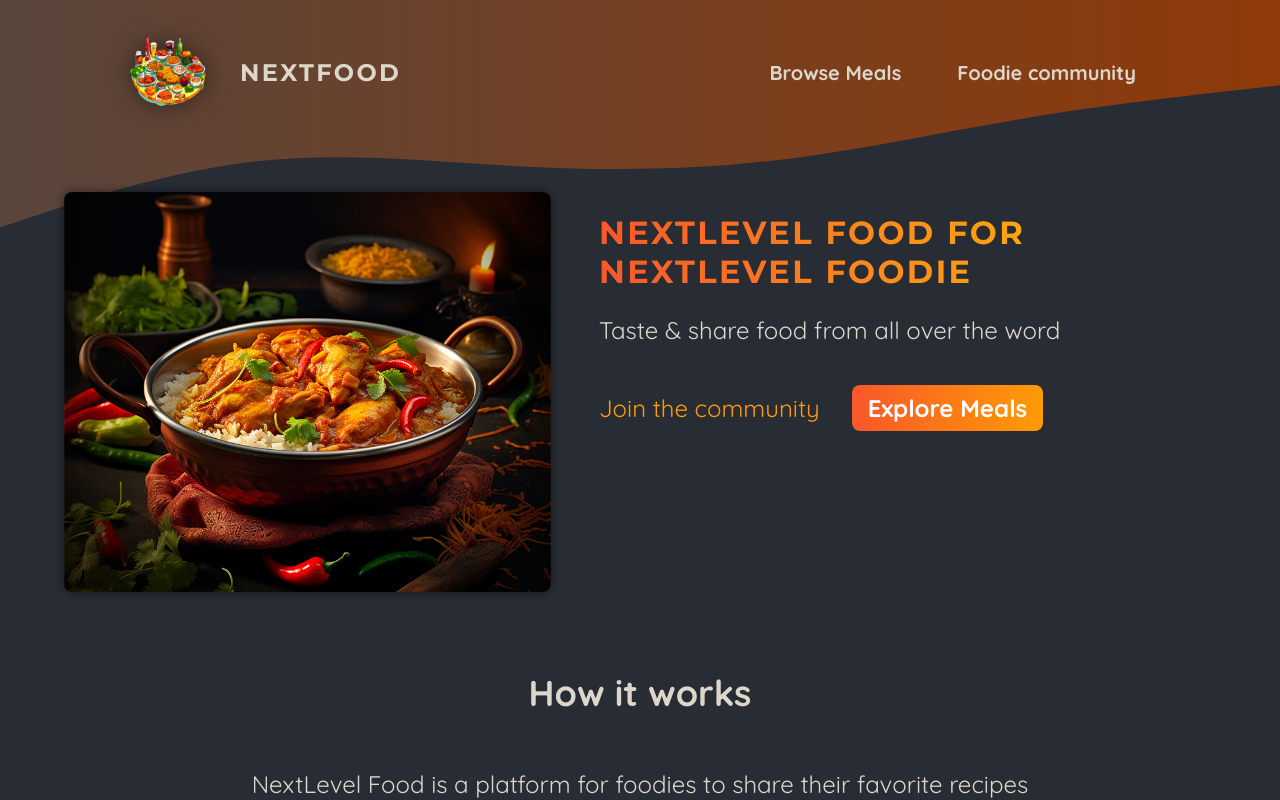
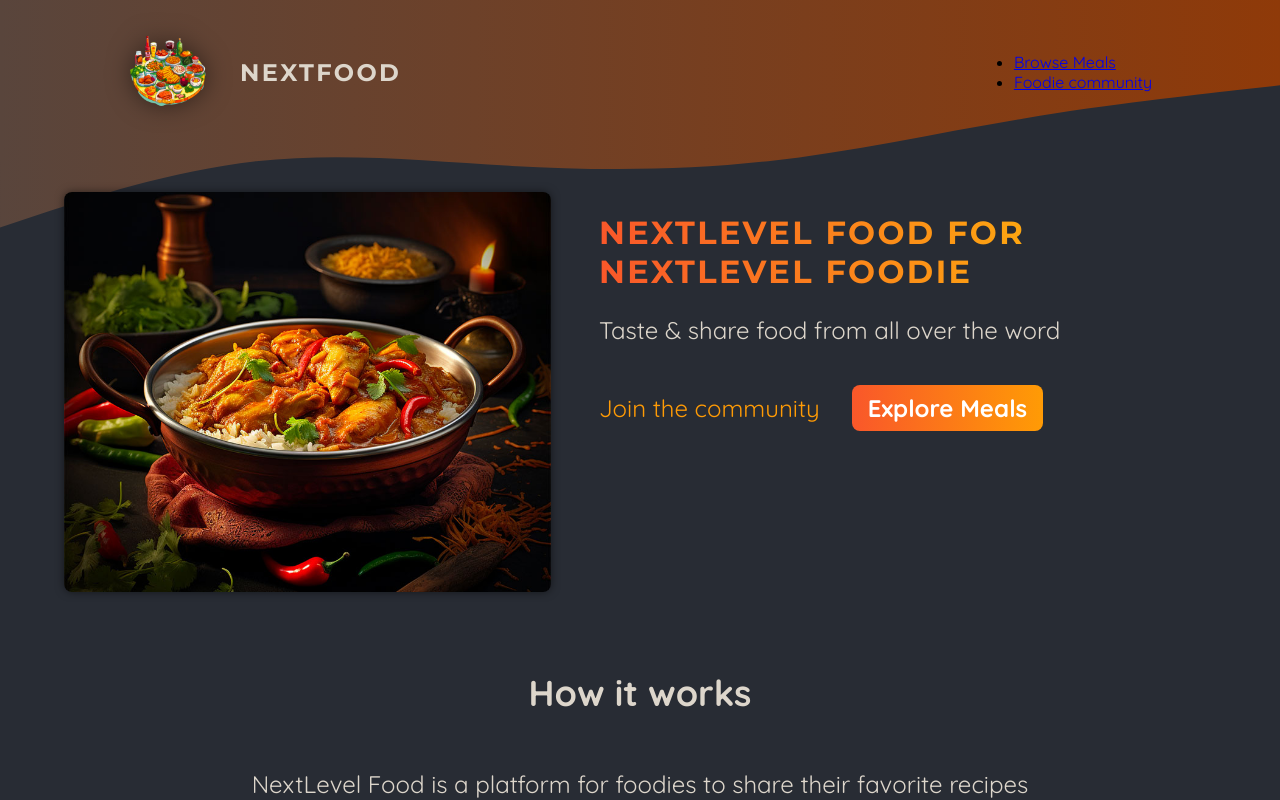
Before and after one commit to ajewoleOlugbenga/community-member, a Next.js app: page / in a window 1280 px wide. Shown: the top 800 px of the page. Built offline with nearby package versions, Linux system fonts and the light colour scheme.

Commit message:
"Removed navigation menu from MainHeader component and corresponding CSS styles."

```diff
--- a/components/main-header/main-header.module.css
+++ b/components/main-header/main-header.module.css
@@ -11,39 +11,6 @@
     }
   }
 
-  .nav ul {
-    list-style: none;
-    margin: 0;
-    padding: 0;
-    display: flex;
-    gap: 1.5rem;
-    /* font-family: 'Montserrat', sans-serif; */
-    font-size: 1.25rem;
-  }
-
-  .nav a {
-    text-decoration: none;
-    color: #ddd6cb;
-    font-weight: bold;
-    padding: 0.5rem 1rem;
-    border-radius: 0.5rem;
-  }
-
-  .nav a:hover,
-  .nav a:active {
-    background: linear-gradient(90deg, #ff8a05, #f9b331);
-    background-clip: text;
-    -webkit-background-clip: text;
-    -webkit-text-fill-color: transparent;
-    text-shadow: 0 0 18px rgba(248, 190, 42, 0.8);
-  }
-
-  .active {
-    background: linear-gradient(90deg, #ff8a05, #f9b331);
-    background-clip: text;
-    -webkit-background-clip: text;
-    -webkit-text-fill-color: transparent;
-  }
 
   .logo {
     display: flex;
```
